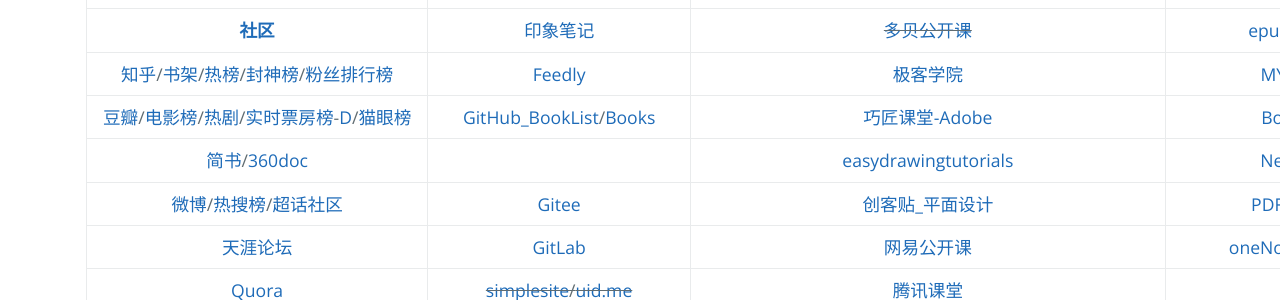
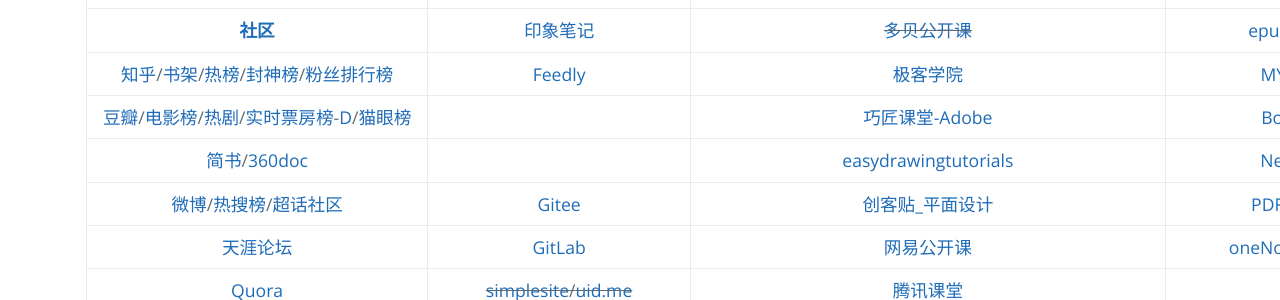
Before and after one commit to AmbroseRen/test, a Jekyll site: the page built from navigation.md, in a window 1280 px wide. Shown: the part 385-685 px from the top of the page. Built offline with Jekyll 4.4.1, drawn with Linux system fonts in a browser that asks for light colours; our own code applies the rules of GitHub Pages for plain Markdown files; the repository's description, which GitHub fills in, is left out.

Commit message:
Update navigation.md

```diff
--- a/navigation.md
+++ b/navigation.md
@@ -32,7 +32,7 @@
 | [喜马拉雅](https://www.ximalaya.com/my/subscribed/)/[清沫网](https://www.qingmo.net/)/[情感FM](https://www.qingmo.net/qingganfm)/[Mc](Art/Music/index.md) | []() | [Meet Guru99](https://www.guru99.com/) | __工具__ |
 | [__社区__](Library/Forum.md) | [印象笔记](https://app.yinxiang.com/Home.action) | ~~[多贝公开课](http://www.duobei.com/)~~ | [epub.liumingye](https://epub.liumingye.cn/) |
 | [知乎](https://www.zhihu.com/people/RS101202303/following)/[书架](https://www.zhihu.com/pub/)/[热榜](https://www.zhihu.com/hot)/[封神榜](http://www.zhihufans.com/)/[粉丝排行榜](http://rank.python666.cn/zhihu_rank/) | [Feedly](https://feedly.com/) | [极客学院](https://www.jikexueyuan.com/) | [MYFREEMP3](http://tool.liumingye.cn/music/?page=searchPage) |
-| [豆瓣](https://www.douban.com/people/AmbroseRen/)/[电影榜](https://movie.douban.com/)/[热剧](https://movie.douban.com/tv/#!type=tv&tag=%E7%83%AD%E9%97%A8&sort=recommend&page_limit=20&page_start=0)/[实时票房榜](https://www.endata.com.cn/BoxOffice/BO/RealTime/reTimeBO.html)-[D](https://ys.endata.cn/BoxOffice/Ranking)/[猫眼榜](https://piaofang.maoyan.com/dashboard) | [GitHub_BookList](https://github.com/AmbroseRen/test/blob/master/Library/BookListsOne.md)/[Books](https://github.com/AmbroseRen/Picture/tree/master/book/Society) | [巧匠课堂-Adobe](https://www.2qj.com/) | [BookReader](https://ztftrue.github.io/BookReader/) |
+| [豆瓣](https://www.douban.com/people/AmbroseRen/)/[电影榜](https://movie.douban.com/)/[热剧](https://movie.douban.com/tv/#!type=tv&tag=%E7%83%AD%E9%97%A8&sort=recommend&page_limit=20&page_start=0)/[实时票房榜](https://www.endata.com.cn/BoxOffice/BO/RealTime/reTimeBO.html)-[D](https://ys.endata.cn/BoxOffice/Ranking)/[猫眼榜](https://piaofang.maoyan.com/dashboard) | []() | [巧匠课堂-Adobe](https://www.2qj.com/) | [BookReader](https://ztftrue.github.io/BookReader/) |
 | [简书](https://www.jianshu.com/subscriptions#/timeline)/[360doc](http://www.360doc.com/mycontacts.aspx) | []() | [easydrawingtutorials](https://www.easydrawingtutorials.com/index.php/disney/81-draw-mickey-mouse) | [Neat Reader](https://www.neat-reader.cn/webapp#/) |
 | [微博](https://weibo.com/3626507391/follow)/[热搜榜](https://s.weibo.com/top/summary)/[超话社区](https://huati.weibo.cn/discovery/super) | [Gitee](https://gitee.com/) | [创客贴_平面设计](https://www.chuangkit.com/designtools/designindex) | [PDF在线阅读器](https://web.jisupdf.com/) |
 | [天涯论坛](https://bbs.tianya.cn/) | [GitLab](https://gitlab.com/ambroserencn) | [网易公开课](https://open.163.com/khan/) | [oneNote笔记本-微软](https://www.onenote.com/notebooks?auth=1&nf=1&fromAR=1) |
```
